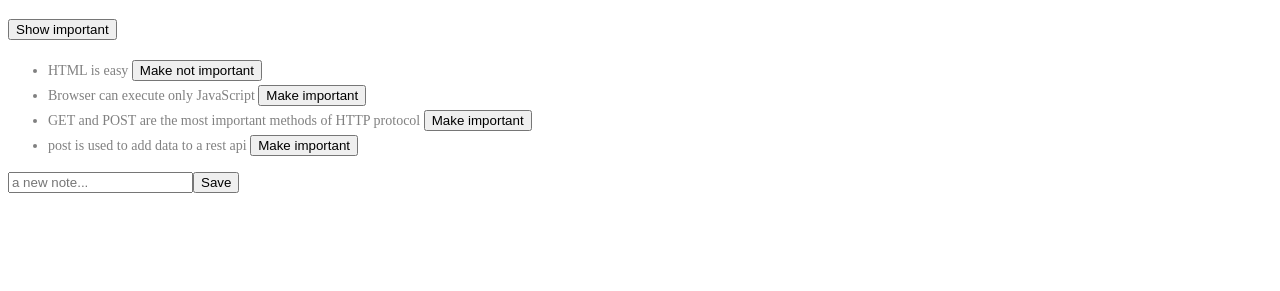
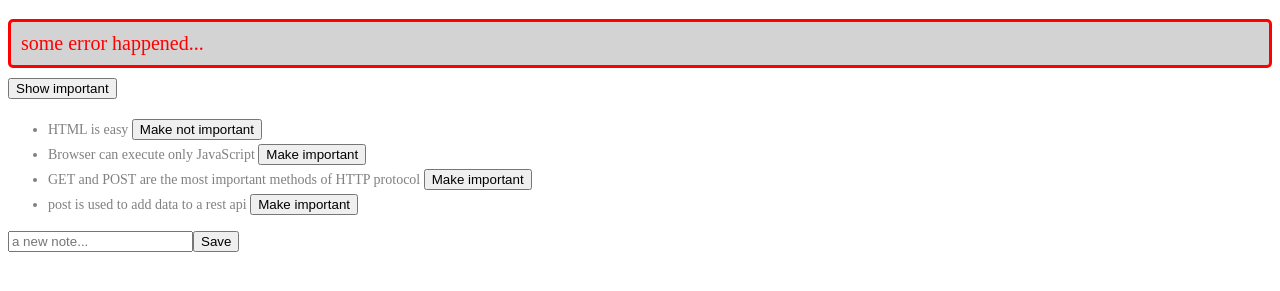
Before and after one commit to mohamedisakr/part-02-training, a React app: page / in a window 1280 px wide. Shown: the part 61-352 px from the top of the page. Built offline with nearby package versions, Linux system fonts and the light colour scheme; data requests are answered from the project's data file.

Commit message:
improving error message lesson e from part 2

```diff
--- a/src/e-ading-styles-react-app/app.js
+++ b/src/e-ading-styles-react-app/app.js
@@ -3,11 +3,13 @@ import React, { useState, useEffect } from "react";
 import noteService from "../services/notes";
 // import { getAll, create, update } from "../services/notes";
 import Note from "./components/note";
+import Notification from "./components/notification";
 
 const App = () => {
   const [notes, setNotes] = useState([]);
   const [newNote, setNewNote] = useState("a new note...");
   const [showAll, setShowAll] = useState(true);
+  const [errorMessage, setErrorMessage] = useState("some error happened...");
 
   const hook = () => {
     noteService.getAll().then((initialNotes) => setNotes(initialNotes));
@@ -49,9 +51,12 @@ const App = () => {
         setNotes(notes.map((note) => (note.id !== id ? note : returnedNote)));
       })
       .catch((err) => {
-        alert(
-          `the note '${noteObject.content}' was already deleted from server`
+        setErrorMessage(
+          `the note '${noteObject.content}' was already removed from server`
         );
+        setTimeout(() => {
+          setErrorMessage(null);
+        }, 4000);
         setNotes(notes.filter((note) => note.id !== id));
       });
   };
@@ -66,6 +71,7 @@ const App = () => {
   return (
     <div>
       <h1>Notes</h1>
+      <Notification message={errorMessage} />
       <div>
         <button onClick={toggleImportance}>
           Show {showAll ? "important" : "all"}
--- /dev/null
+++ b/src/e-ading-styles-react-app/components/notification.js
@@ -0,0 +1,11 @@
+import React from "react";
+
+const Notification = ({ message }) => {
+  if (message === null) {
+    return null;
+  }
+
+  return <div className="error">{message}</div>;
+};
+
+export default Notification;
--- a/src/index.css
+++ b/src/index.css
@@ -8,3 +8,13 @@ h1 {
   padding-top: 4px;
   font-size: 14px;
 }
+
+.error {
+  color: red;
+  background: lightgrey;
+  font-size: 20px;
+  border-style: solid;
+  border-radius: 5px;
+  padding: 10px;
+  margin-bottom: 10px;
+}
```
